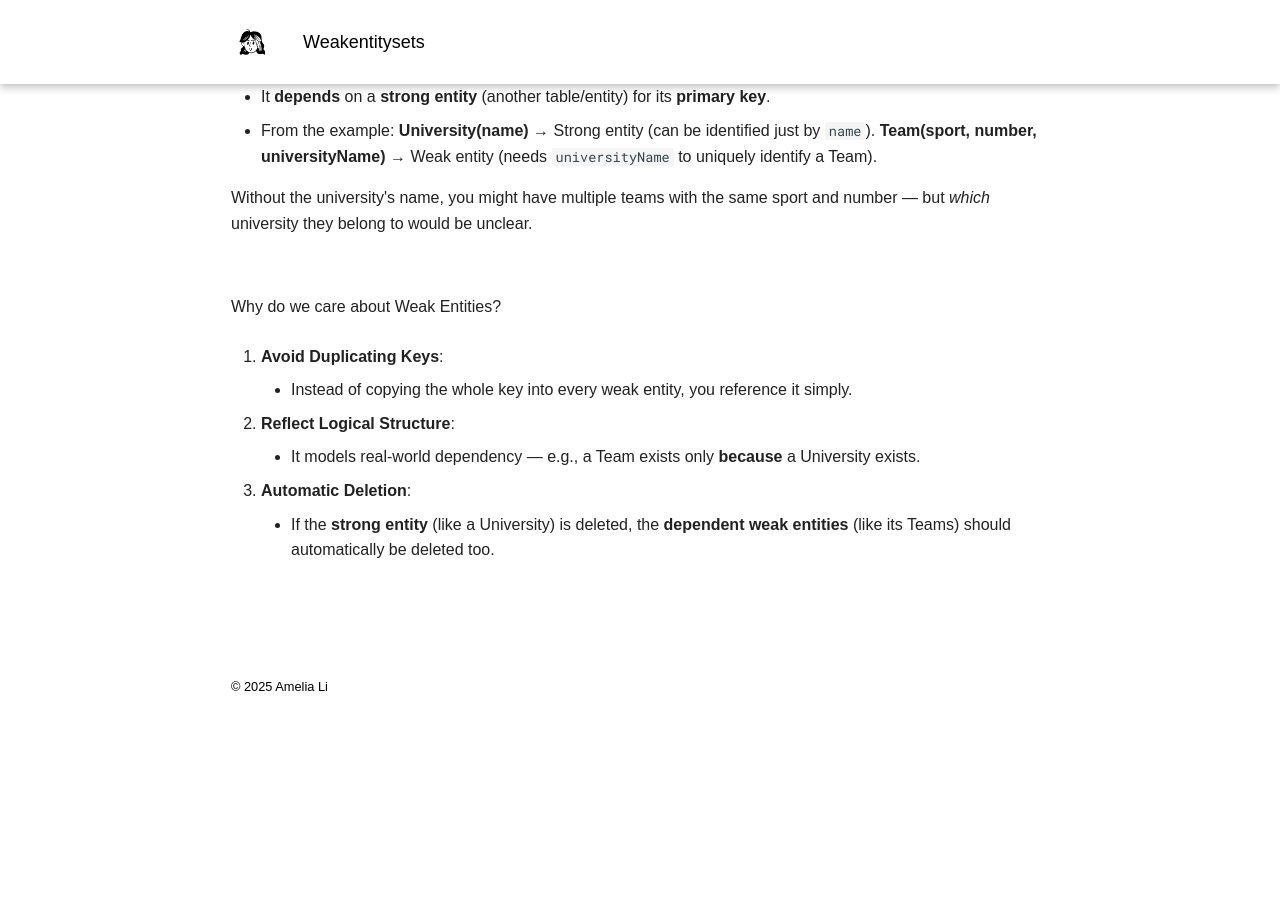
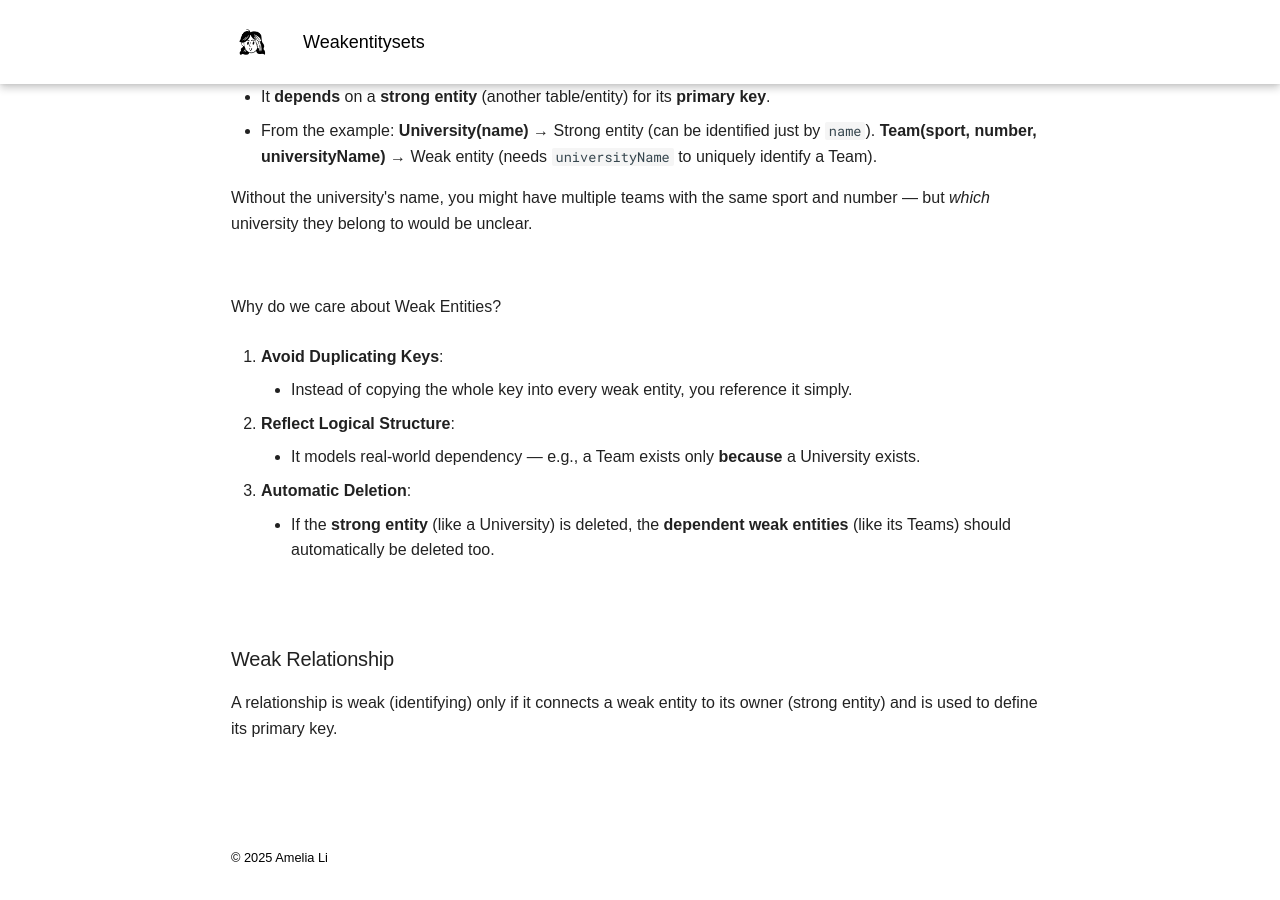
Before and after one commit to amelial9/milynotes, an MkDocs documentation site: the page built from docs/SQL/weakentitysets.md, in a window 1280 px wide and 900 px high, scrolled down 532 px. Built offline with MkDocs 1.6.1 and Material for MkDocs 9.7.7, drawn with Linux system fonts in a browser that asks for light colours; some web fonts are replaced; before the commit the page ends 1261 px from its top, so only the background shows below that.

Commit message:
Update weakentitysets.md

```diff
--- a/docs/SQL/weakentitysets.md
+++ b/docs/SQL/weakentitysets.md
@@ -38,3 +38,9 @@ Why do we care about Weak Entities?
 
 3. **Automatic Deletion**:
     - If the **strong entity** (like a University) is deleted, the **dependent weak entities** (like its Teams) should automatically be deleted too.
+
+<br>
+
+### Weak Relationship
+
+A relationship is weak (identifying) only if it connects a weak entity to its owner (strong entity) and is used to define its primary key.
```
